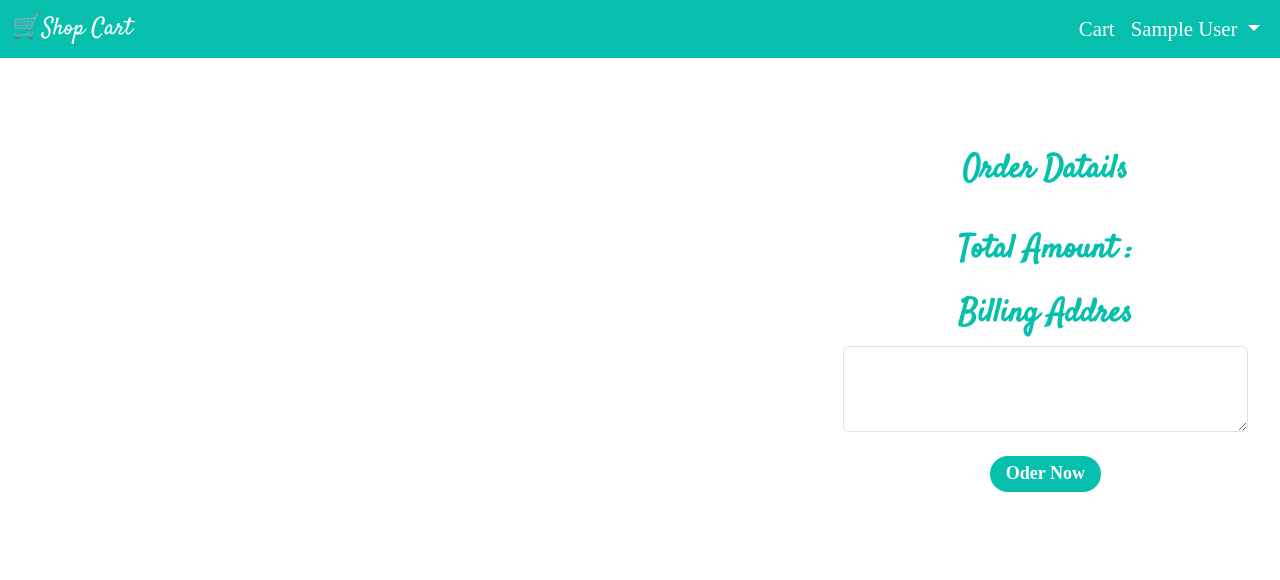
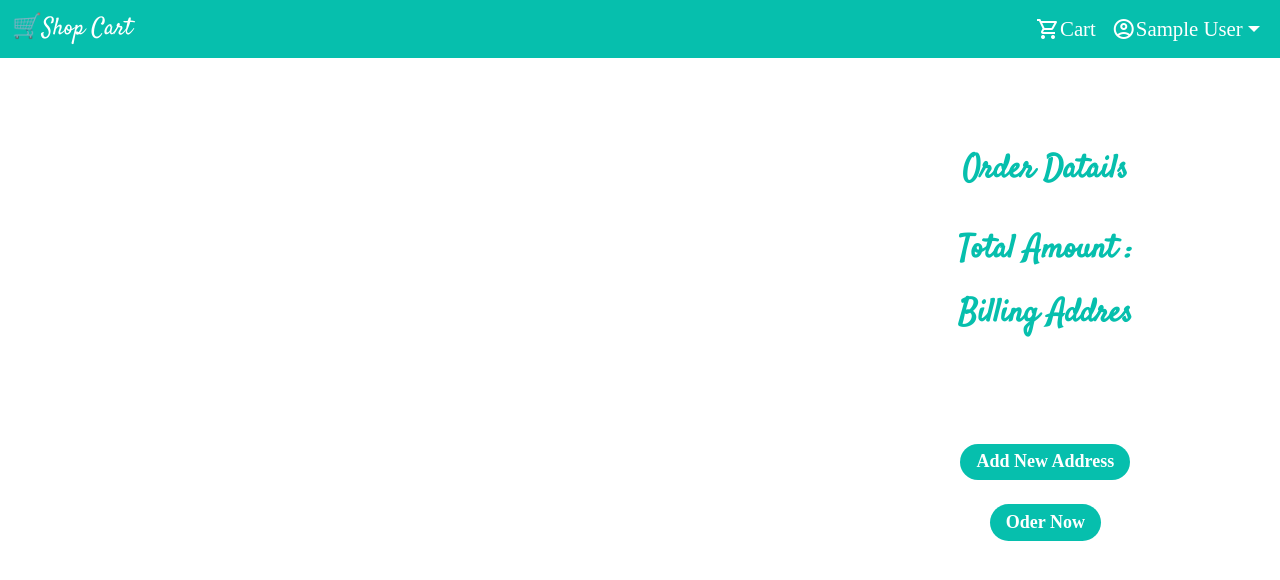
Before and after one commit to rks369/ShopCart2.0, a PHP site: template views/user/cart.php in a window 1280 px wide. Shown: the top 580 px of the page. Run offline with PHP 8.4, Linux system fonts and the light colour scheme; the template is opened without the code that fills it, so the values that code supplies are empty; the visitor is signed in with stand-in values (Sample User, id 1); some web fonts are replaced.

Commit message:
Add Address Done

```diff
--- /dev/null
+++ b/composer.json
@@ -0,0 +1,5 @@
+{
+    "require": {
+        "mailjet/mailjet-apiv3-php": "^1.5"
+    }
+}
--- a/services/db_config.php
+++ b/services/db_config.php
@@ -42,7 +42,7 @@ class DataBase
         if ($res) {
             return 'Sucess';
         } else {
-            return 'Error';
+            return null;
         }
     }
 
--- a/static/css/style.css
+++ b/static/css/style.css
@@ -26,3 +26,13 @@
   font-weight: 300;
 
 }
+
+.aligin_center{
+  display: flex;
+    align-items: center;
+}
+
+
+#selectAddress{
+  width: 100%;
+}
--- a/static/js/cart.js
+++ b/static/js/cart.js
@@ -2,15 +2,52 @@ const cart_items = document.getElementById("cart_items");
 const total_amount_tag = document.getElementById("total_amount");
 const billing_address = document.getElementById("billing_address");
 const Order_now = document.getElementById("Order_now");
+const add_address = document.getElementById("add_address");
+const selectAddress = document.getElementById("selectAddress");
+let error_msg = document.getElementById('error_msg');
 
 let total_amount = 0;
 let cart_id_list = [];
+
 getCartList();
+getAddressList();
+
+billing_address.style["display"] = "none";
+
+add_address.addEventListener("click", (event) => {
+  if (add_address.innerHTML == "Add New Address") {
+    add_address.innerHTML = "Add Address";
+    billing_address.style["display"] = "block";
+  } else {
+    if (billing_address.value.trim() == "") {
+      alert("Please Ente A Billing Address");
+    } else {
+      fetch("addAddress", {
+        method: "POST",
+        body: JSON.stringify({ address: billing_address.value.trim() }),
+      })
+        .then((res) => res.json())
+        .then((result) => {
+          console.log(result);
+          if (result["msg"] == "Done") {
+            add_address.innerHTML = "Add New Address";
+            billing_address.style["display"] = "none";
+            createAddressTile(result["data"]);
+            error_msg.innerHTML="";
+            billing_address.value="";
+          } else if (result["msg"] == "Error") {
+            alert("Something Went Wrong !!!");
+          }
+        });
+    }
+  }
+});
+
 function getCartList() {
   fetch("cartItems", { method: "GET" })
     .then((response) => response.json())
     .then((result) => {
-      if (result["msg"]=="Error") {
+      if (result["msg"] == "Error") {
         cart_items.innerHTML = result["data"];
       } else {
         result["data"].forEach((cartItem) => {
@@ -19,6 +56,41 @@ function getCartList() {
         });
       }
     });
+}
+
+function getAddressList() {
+  fetch("getAddress", { method: "GET" })
+    .then((res) => res.json())
+    .then((result) => {
+      console.log(result);
+      if (result["msg"] == "Done") {
+        result["data"].forEach((address) => {
+          createAddressTile(address);
+        });
+      } else if (result["msg"] == "Error") {
+
+        error_msg.innerHTML = "No Address Saved";
+
+      }
+    });
+}
+
+function createAddressTile(address) {
+  let radioButton = document.createElement("input");
+  radioButton.classList.add("form-check-input");
+  radioButton.name = "address";
+  radioButton.type = "radio";
+  radioButton.value = address["address_id"];
+  radioButton.id = address["address_id"];
+
+  let addressLable = document.createElement("label");
+  addressLable.classList.add("form-check-label");
+  addressLable.innerHTML = address["address"];
+  addressLable.htmlFor = address["address_id"];
+
+  selectAddress.appendChild(radioButton);
+  selectAddress.appendChild(addressLable);
+  selectAddress.appendChild(document.createElement("br"));
 }
 
 Order_now.addEventListener("click", () => {
@@ -53,7 +125,6 @@ function createCartItem(cartItem) {
   cartItem.quantity = parseInt(cartItem.quantity);
   cartItem.price = parseInt(cartItem.price);
   cartItem.stock = parseInt(cartItem.stock);
-  console.log(cartItem.quantity , cartItem.stock,cartItem.quantity <= cartItem.stock);
   const status = cartItem.quantity <= cartItem.stock;
 
   total_amount += cartItem.quantity * cartItem.price;
@@ -67,7 +138,7 @@ function createCartItem(cartItem) {
   const productsImg = document.createElement("img");
   productsImg.classList.add("item");
   productsImg.classList.add("cart_product_img");
-  productsImg.src = 'uploads/'+ cartItem.imageurl;
+  productsImg.src = "uploads/" + cartItem.imageurl;
 
   const div1 = document.createElement("div");
   div1.classList.add("item");
@@ -113,7 +184,7 @@ function createCartItem(cartItem) {
     })
       .then((response) => response.json())
       .then((result) => {
-        if (result["msg"]=="Done") {
+        if (result["msg"] == "Done") {
           cartItem.quantity--;
           if (cartItem.quantity == 0) {
             cart_items.removeChild(cartItemBox);
@@ -122,8 +193,8 @@ function createCartItem(cartItem) {
           total_amount -= cartItem.price;
           grossPrice.innerHTML = `Rs. ${cartItem.price * cartItem.quantity}/-`;
           total_amount_tag.innerHTML = `Rs.${total_amount}/-`;
-        } else if(result['msg']=="Error") {
-          err.innerHTML = result['data'];
+        } else if (result["msg"] == "Error") {
+          err.innerHTML = result["data"];
         }
       });
   });
@@ -150,14 +221,14 @@ function createCartItem(cartItem) {
       .then((response) => response.json())
       .then((result) => {
         console.log(result);
-        if (result["msg"]=="Done") {
+        if (result["msg"] == "Done") {
           cartItem.quantity++;
           quantity.innerHTML = cartItem.quantity;
           total_amount += cartItem.price;
           grossPrice.innerHTML = `Rs. ${cartItem.price * cartItem.quantity}/-`;
           total_amount_tag.innerHTML = `Rs.${total_amount}/-`;
-        } else if(result["msg"]=="Error") {
-          err.innerHTML = result['data'];
+        } else if (result["msg"] == "Error") {
+          err.innerHTML = result["data"];
         }
       });
   });
@@ -166,14 +237,13 @@ function createCartItem(cartItem) {
 
   const err = document.createElement("span");
   err.classList.add("error_span");
-  if (!status){
+  if (!status) {
     err.innerHTML = "Out of Stock";
   }
   div2.appendChild(err);
 
   div2.appendChild(document.createElement("br"));
   div2.appendChild(document.createElement("br"));
-
 
   const removeItem = document.createElement("a");
   removeItem.classList.add("secondaryButton");
@@ -191,16 +261,16 @@ function createCartItem(cartItem) {
       .then((response) => response.json())
       .then((result) => {
         console.log(result);
-        if (result["msg"]=="Done") {
+        if (result["msg"] == "Done") {
           cart_items.removeChild(cartItemBox);
-          cart_id_list = cart_id_list.filter((id)=>{
-            return id!=cartItem.cid;
-          })
+          cart_id_list = cart_id_list.filter((id) => {
+            return id != cartItem.cid;
+          });
           total_amount -= cartItem.price * cartItem.quantity;
 
           total_amount_tag.innerHTML = `Rs.${total_amount}/-`;
-        } else if(result['msg']=="Error") {
-            err.innerHTML=result['data'];
+        } else if (result["msg"] == "Error") {
+          err.innerHTML = result["data"];
         }
       });
   });
@@ -238,8 +308,6 @@ function createCartItem(cartItem) {
     }
   });
 
-
-
   cartItemBox.appendChild(productsImg);
   cartItemBox.appendChild(div1);
   cartItemBox.appendChild(div2);
--- a/views/partials/header.php
+++ b/views/partials/header.php
@@ -10,12 +10,18 @@
 
                 <?php if (isset($_SESSION['name'])) { ?>
                     <li class="nav-item">
-                        <a class="nav-link active " href="cart">Cart</a>
+                        <a class="nav-link active aligin_center" href="cart"> <span class="material-symbols-outlined">
+                                shopping_cart
+                            </span>  Cart</a>
                     </li>
 
                     <li class="nav-item dropdown">
-                        <a class="nav-link active dropdown-toggle" href="#" role="button" data-bs-toggle="dropdown" aria-expanded="false">
-                            <?= $_SESSION['name'] ?>
+                        <a class="nav-link active dropdown-toggle aligin_center" href="#" role="button" data-bs-toggle="dropdown" aria-expanded="false">
+                            <span class="material-symbols-outlined">
+                                <span class="material-symbols-outlined">
+                                    account_circle
+                                </span>
+                            </span> <?= $_SESSION['name'] ?>
                         </a>
                         <ul class="dropdown-menu">
                             <li><a class="dropdown-item" href="order_history">Order History</a></li>
--- a/views/user/cart.php
+++ b/views/user/cart.php
@@ -13,10 +13,14 @@ include('views/partials/header.php'); ?>
 
         <sapn class="product_price" style="display: contents;" id="total_amount"></sapn>
         <span class="heading">Billing Addres</span>
-
-        <textarea class="form-control" name="address" id="billing_address" cols="10" rows="3"></textarea>
         <br>
-
+        <span class="error_span" id="error_msg"></span>
+        <div id="selectAddress" class="form-check"></div>
+        <br>
+        <textarea class="form-control" name="address" id="billing_address" cols="10" rows="2" placeholder="Add New Address"></textarea>
+        <br>
+        <a class="primaryButton" id="add_address">Add New Address</a>
+        <br>
         <a class="primaryButton" id="Order_now">Oder Now</a>
     </div>
 </div>
```
Also changed, not shown: controllers/user_controller.php (+48 -2 lines), models/user_model.php (+10 -0 lines), routes/user_route.php (+8 -0 lines), services/send_emial.php (+3 -6 lines), 2 other files.
